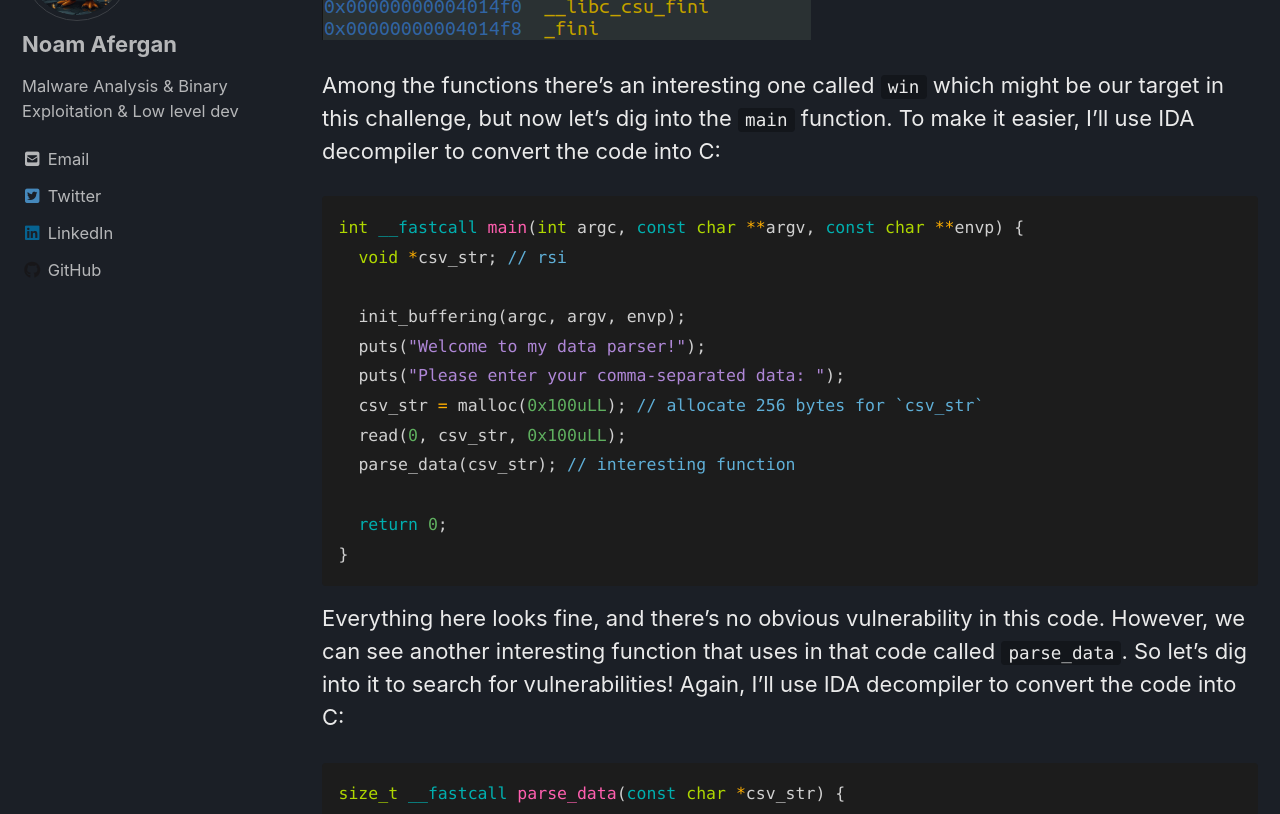
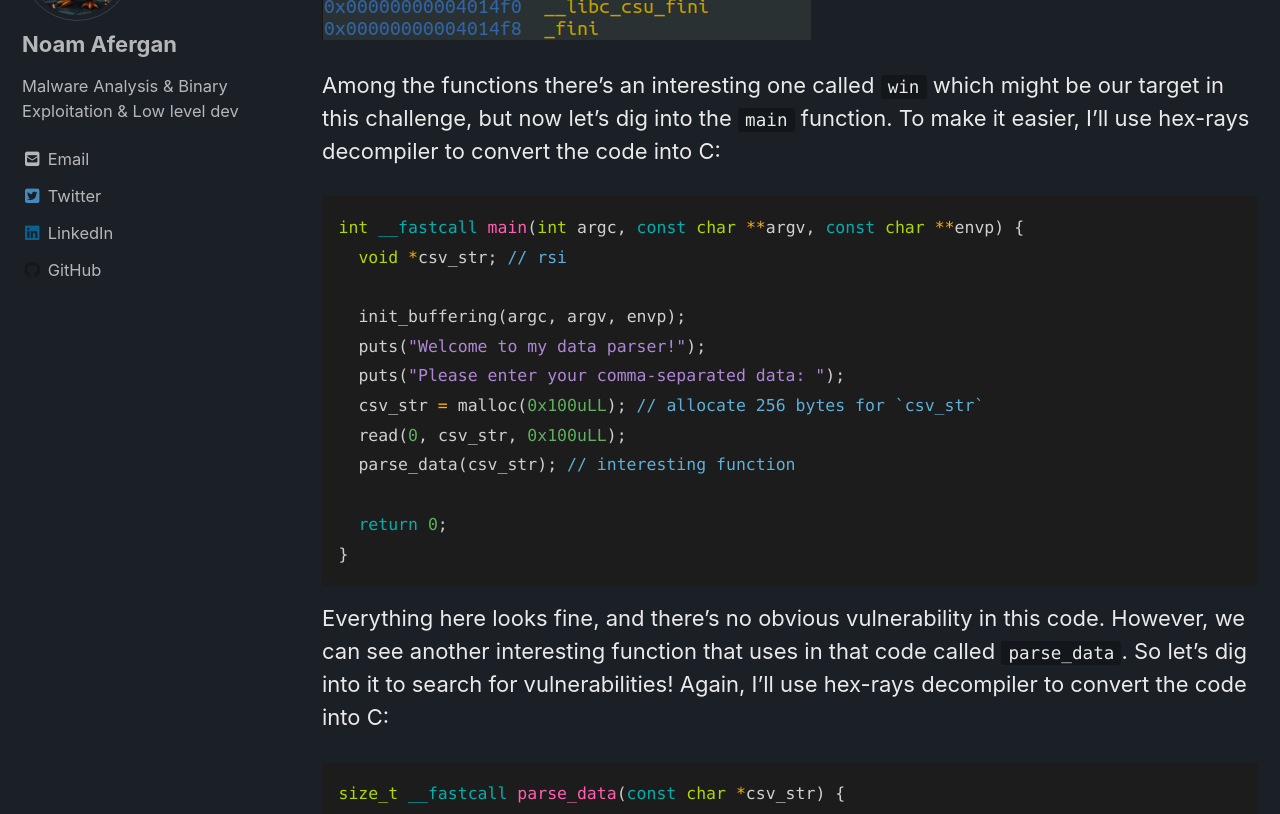
Before and after one commit to 4f3rg4n/4f3rg4n.github.io, a Jekyll site: the page built from _posts/CTF-Writeups/2024-11-26-stacking.md, in a window 1280 px wide and 1400 px high, scrolled down 1168 px. Shown: the part 155-969 px from the top of the window. Built offline with Jekyll 4.4.1, drawn with Linux system fonts in a browser that asks for light colours; cached includes are drawn as plain includes; nearby versions of some CDN libraries.

Commit message:
Update 2024-11-26-stacking.md

````diff
--- a/_posts/CTF-Writeups/2024-11-26-stacking.md
+++ b/_posts/CTF-Writeups/2024-11-26-stacking.md
@@ -25,7 +25,7 @@ Here, you can see all the static function symbols provided by the ELF file:
 
 Among the functions there’s an interesting one called `win` which might be our target in this challenge,
 but now let’s dig into the `main` function.
-To make it easier, I’ll use IDA decompiler to convert the code into C:
+To make it easier, I’ll use hex-rays decompiler to convert the code into C:
 
 ```c
 int __fastcall main(int argc, const char **argv, const char **envp) {
@@ -45,7 +45,7 @@ int __fastcall main(int argc, const char **argv, const char **envp) {
 Everything here looks fine, and there’s no obvious vulnerability in this code.
 However, we can see another interesting function that uses in that code called `parse_data`.
 So let’s dig into it to search for vulnerabilities!
-Again, I’ll use IDA decompiler to convert the code into C:
+Again, I’ll use hex-rays decompiler to convert the code into C:
 
 ```c
 size_t __fastcall parse_data(const char *csv_str) {
````
